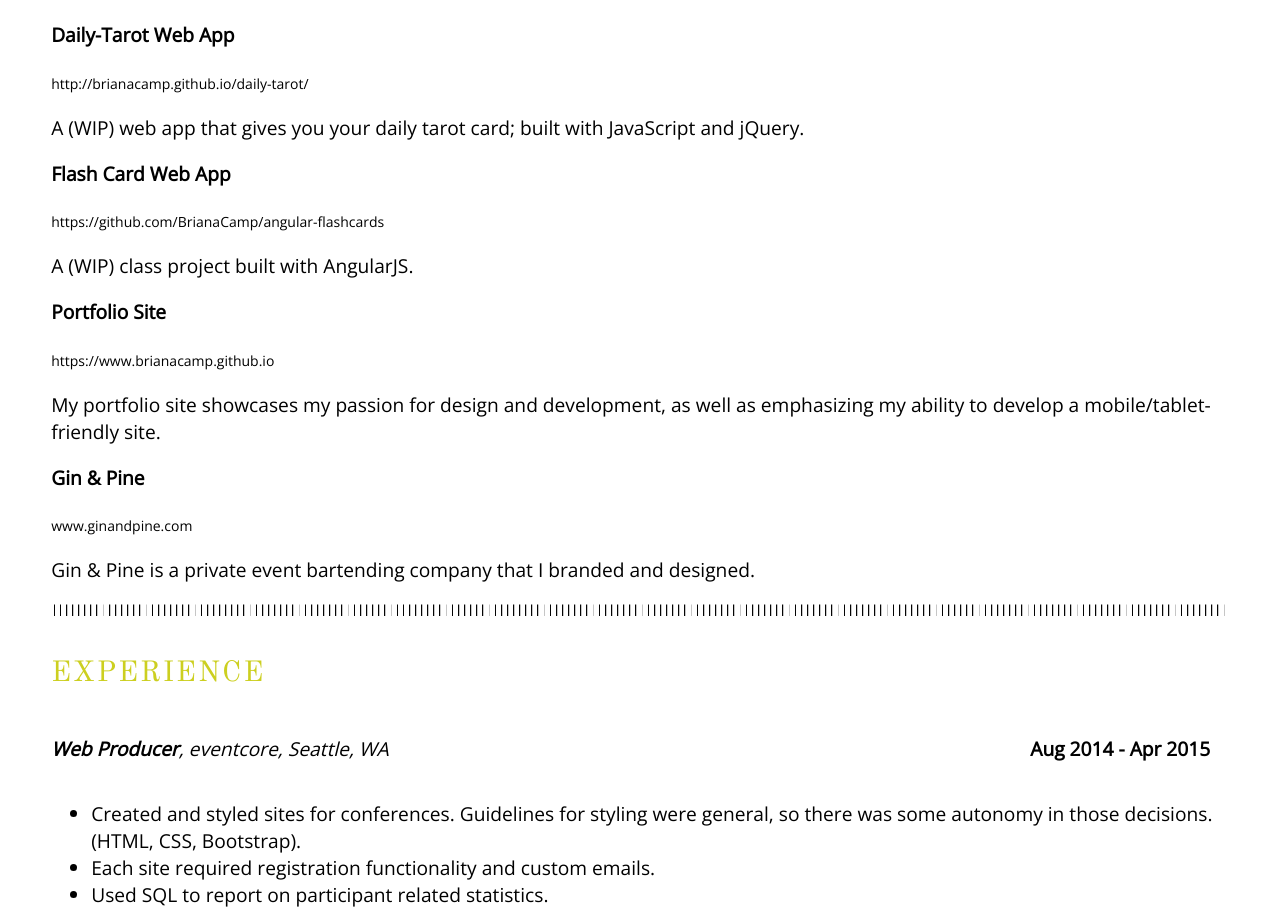
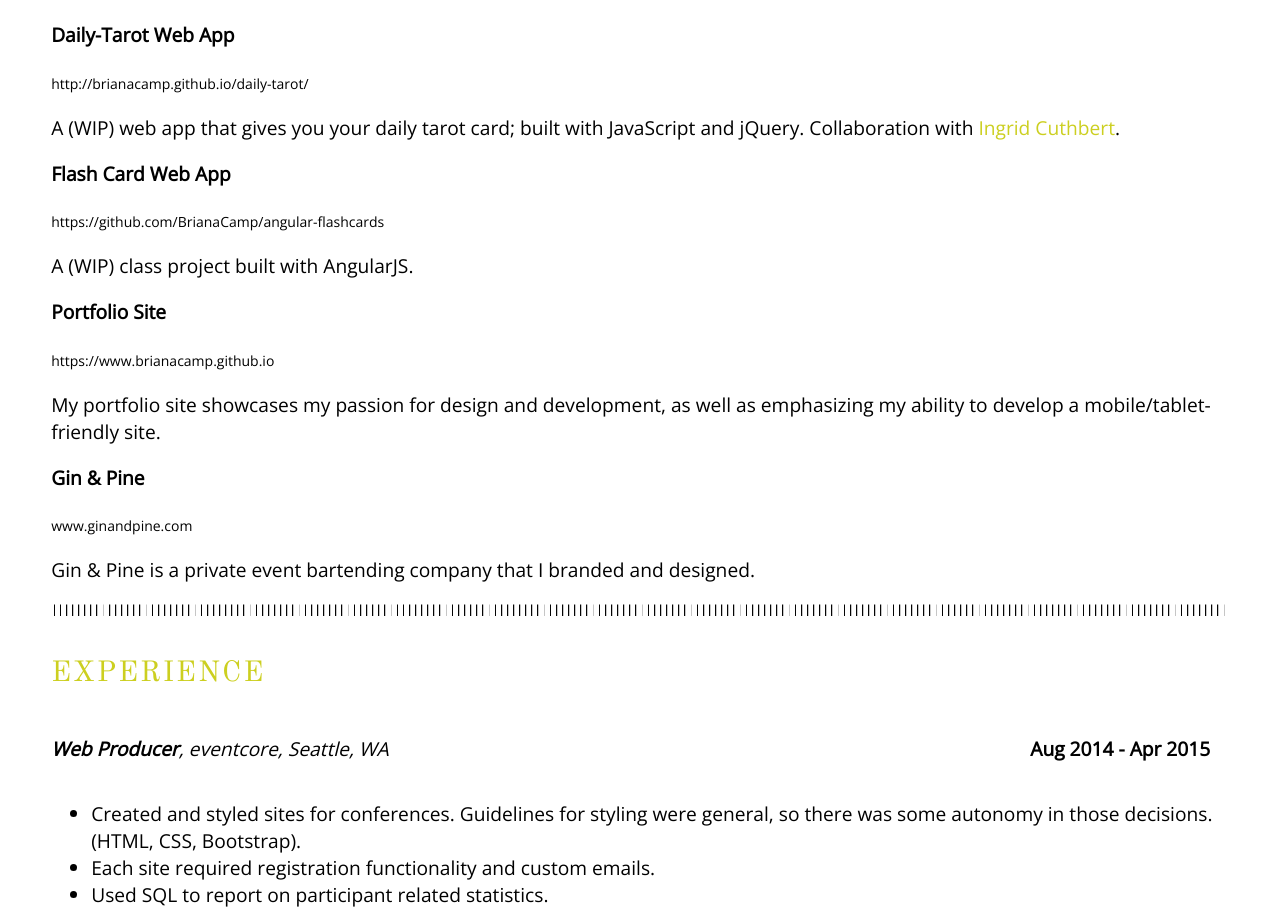
Before and after one commit to BrianaCamp/BrianaCamp.github.io, a plain HTML site: page resume.html in a window 1280 px wide. Shown: the part 1010-1924 px from the top of the page. Drawn offline with nearby package versions, Linux system fonts and the light colour scheme.

Commit message:
update daily-tarot description

```diff
--- a/resume.html
+++ b/resume.html
@@ -76,7 +76,7 @@
   <h2>Projects</h2>
   <p class="head">Daily-Tarot Web App</p>
   <p><a class="project-website" href="http://brianacamp.github.io/daily-tarot/" target="_blank">http://brianacamp.github.io/daily-tarot/</a></p>
-  <p>A (WIP) web app that gives you your daily tarot card; built with JavaScript and jQuery.</p>
+  <p>A (WIP) web app that gives you your daily tarot card; built with JavaScript and jQuery. Collaboration with <a href="http://www.icuthy.com" target="_blank">Ingrid Cuthbert</a>.</p>
 
   <p class="head">Flash Card Web App</p>
   <p><a class="project-website" href="https://github.com/BrianaCamp/angular-flashcards" target="_blank">https://github.com/BrianaCamp/angular-flashcards</a></p>
```
